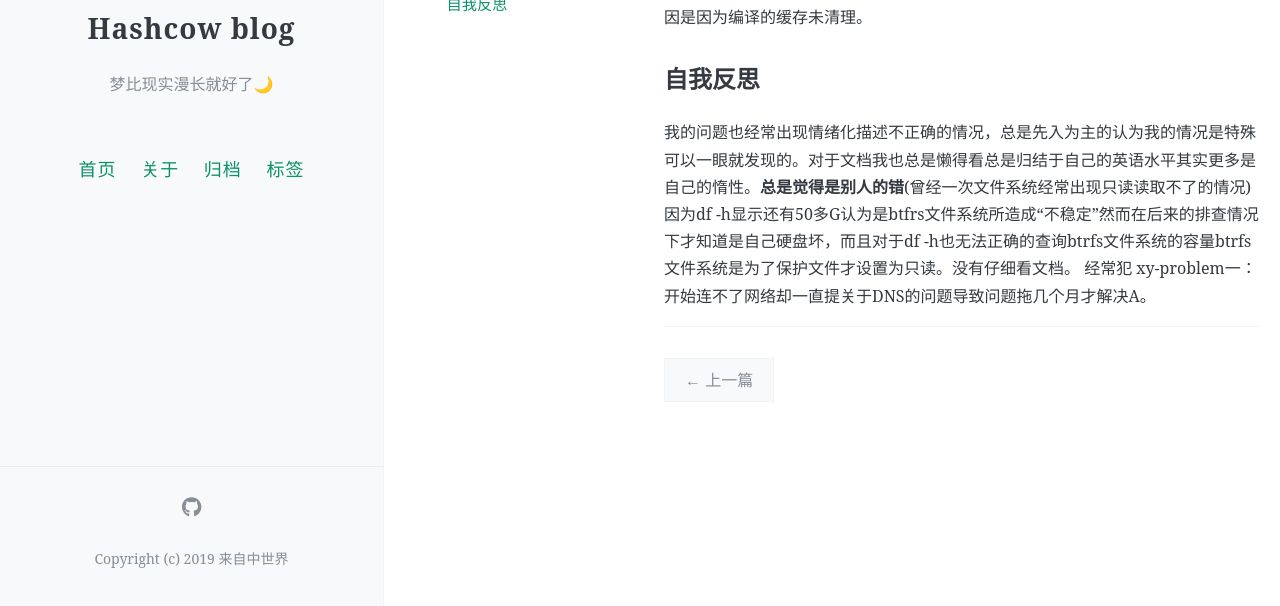
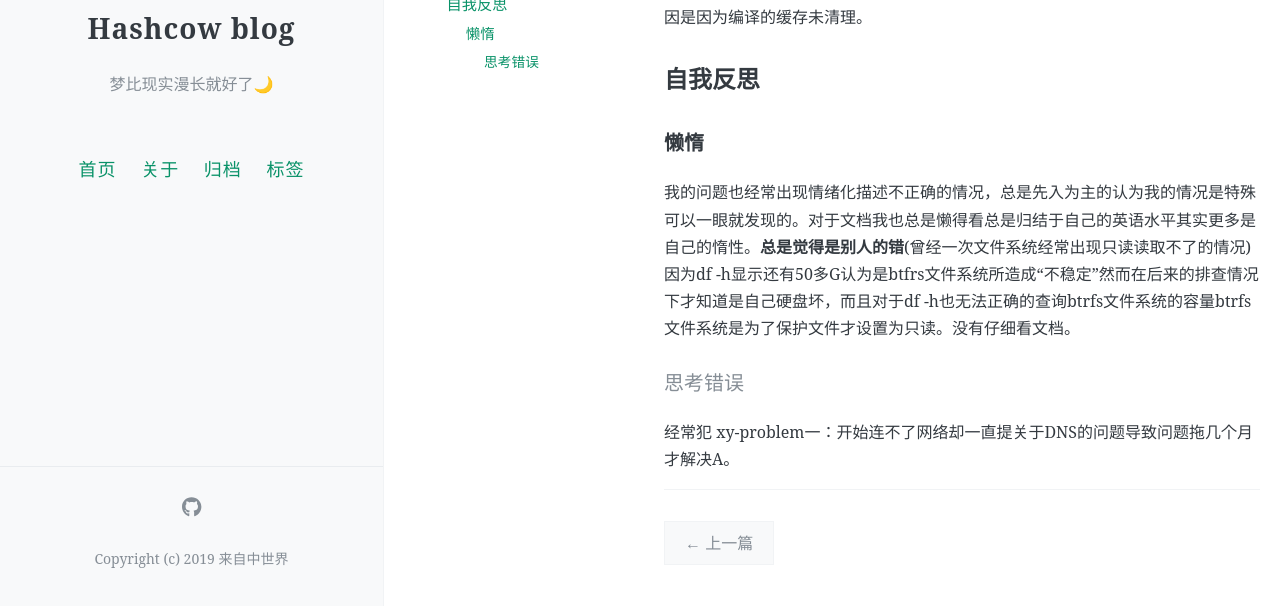
Before and after one commit to hashcowuwu/blog, a Jekyll site: the page built from _posts/2024-05-30-HowToAskQuestionsTheSmartWay-note.md, in a window 1280 px wide and 900 px high, scrolled down 743 px, cut to the strip 294-900 px from the top of the window. Built offline with Jekyll 4.4.1, drawn with Linux system fonts in a browser that asks for light colours; comment, search, counter and statistics services are not loaded.

Commit message:
change note

```diff
--- a/_posts/2024-05-30-HowToAskQuestionsTheSmartWay-note.md
+++ b/_posts/2024-05-30-HowToAskQuestionsTheSmartWay-note.md
@@ -33,5 +33,9 @@ toc: true
 
 ## 自我反思
 
+### 懒惰
+
 我的问题也经常出现情绪化描述不正确的情况，总是先入为主的认为我的情况是特殊可以一眼就发现的。对于文档我也总是懒得看总是归结于自己的英语水平其实更多是自己的惰性。**总是觉得是别人的错**(曾经一次文件系统经常出现只读读取不了的情况)因为df -h显示还有50多G认为是btfrs文件系统所造成“不稳定”然而在后来的排查情况下才知道是自己硬盘坏，而且对于df -h也无法正确的查询btrfs文件系统的容量btrfs文件系统是为了保护文件才设置为只读。没有仔细看文档。
+
+#### 思考错误
 经常犯 xy-problem一：开始连不了网络却一直提关于DNS的问题导致问题拖几个月才解决A。
```
